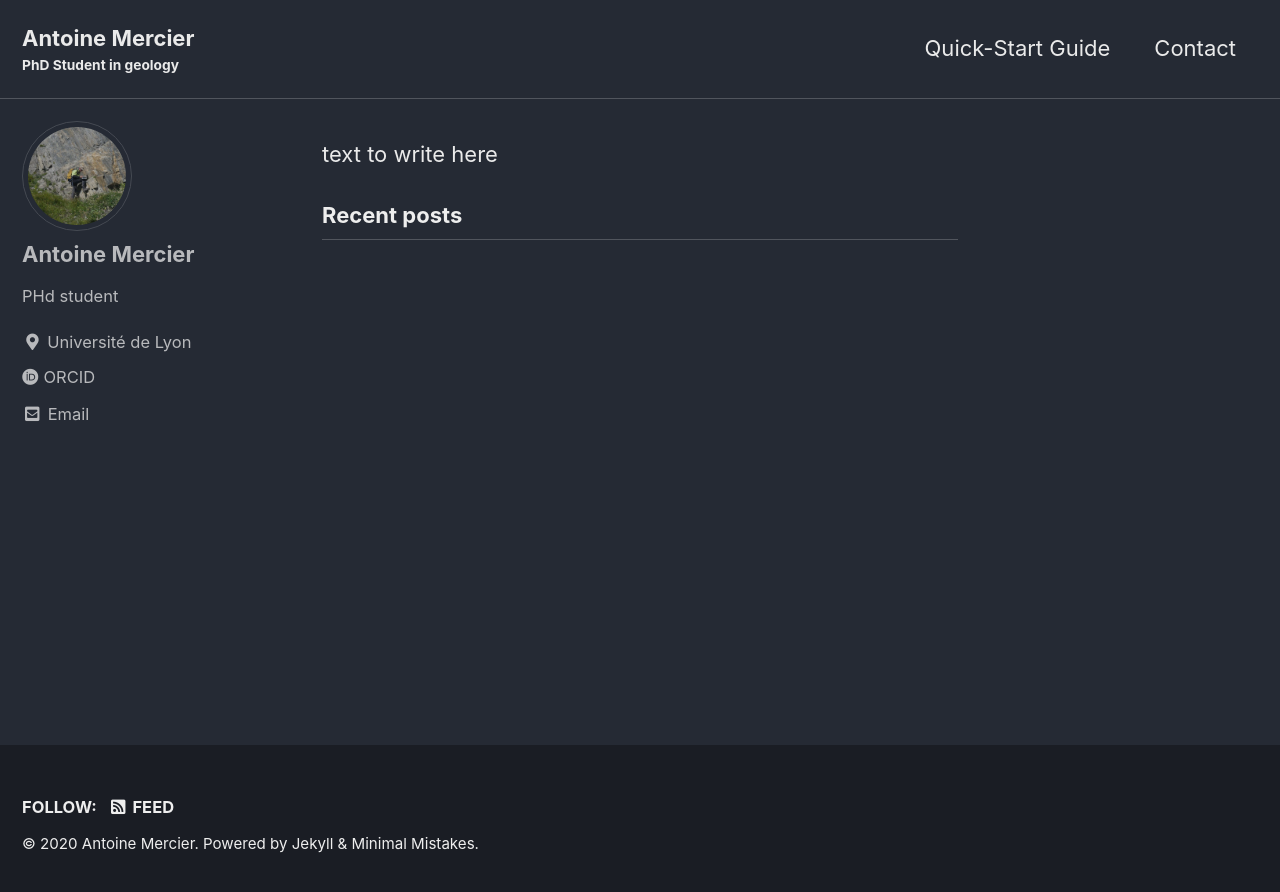
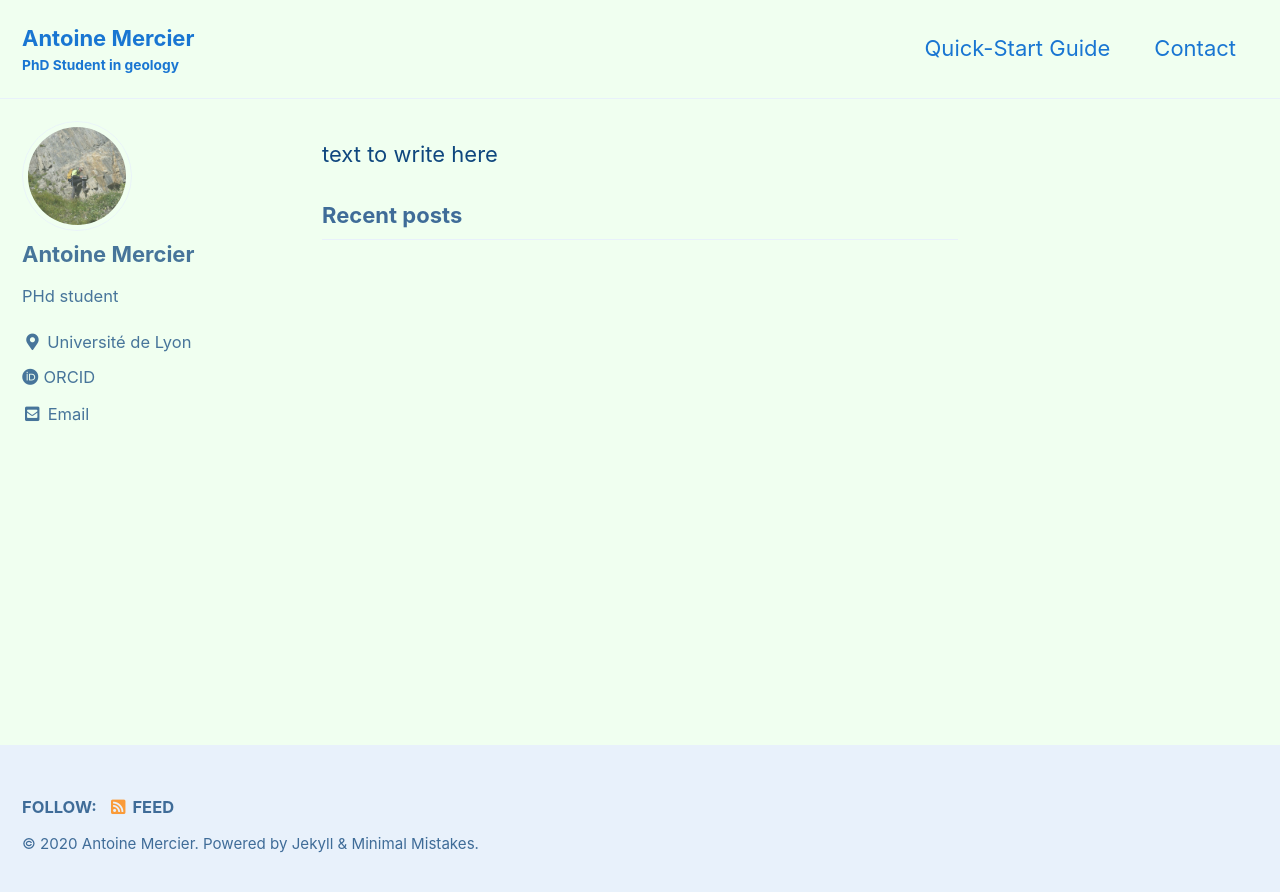
Before and after one commit to AntoineMercier/AntoineMercier.github.io, a Jekyll site: the page built from index.html, in a window 1280 px wide. Shown: the top 892 px of the page. Built offline with Jekyll 4.4.1, drawn with Linux system fonts in a browser that asks for light colours; cached includes are drawn as plain includes; the list of posts is cut into pages by our own code.

Commit message:
Update _config.yml

```diff
--- a/_config.yml
+++ b/_config.yml
@@ -12,7 +12,7 @@
 
 # theme                  : "minimal-mistakes-jekyll"
 # remote_theme           : "mmistakes/minimal-mistakes"
-minimal_mistakes_skin    : "dark" #"default" "air", "aqua", "contrast", "dark", "dirt", "neon", "mint", "plum", "sunrise"
+minimal_mistakes_skin    : "aqua" #"default" "air", "aqua", "contrast", "dark", "dirt", "neon", "mint", "plum", "sunrise"
 
 # Site Settings
 locale                   : "en-US"
```
